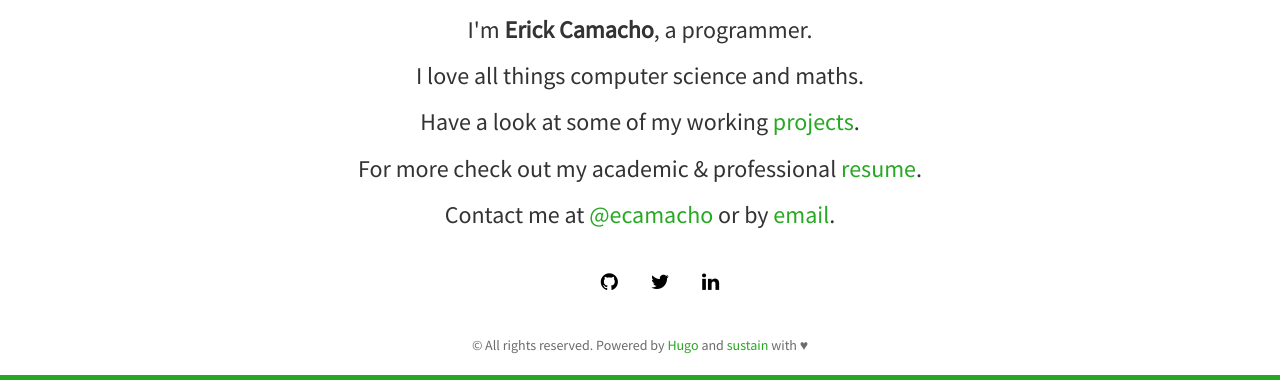
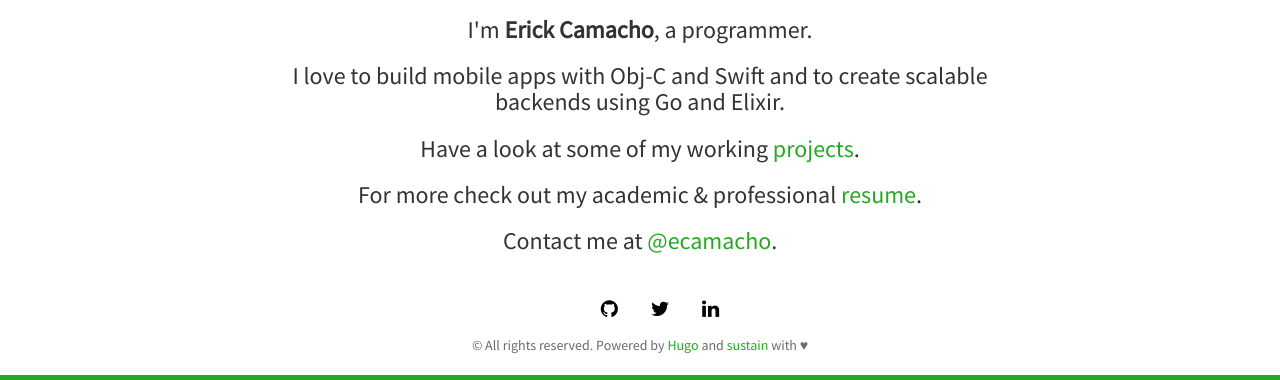
Before and after one commit to ecamacho/ecamacho.github.io, a plain HTML site: page index.html in a window 1280 px wide. Shown: the part 420-800 px from the top of the page. Drawn offline with nearby package versions, Linux system fonts and the light colour scheme.

Commit message:
rebuilding site Tue Jan  9 16:15:14 CET 2018

```diff
--- a/index.html
+++ b/index.html
@@ -11,6 +11,9 @@
     <meta name="generator" content="Hugo 0.33-DEV" />
     <link rel="stylesheet" href="https://maxcdn.bootstrapcdn.com/bootstrap/3.3.7/css/bootstrap.min.css" integrity="sha384-BVYiiSIFeK1dGmJRAkycuHAHRg32OmUcww7on3RYdg4Va+PmSTsz/K68vbdEjh4u" crossorigin="anonymous">
     <link rel="stylesheet" type="text/css" href="https://ecamacho.github.io/css/main.css" />
+
+    <link rel="stylesheet" href="//cdnjs.cloudflare.com/ajax/libs/highlight.js/9.7.0/styles/tomorrow.min.css">
+
     <link rel="stylesheet" type="text/css" href="https://maxcdn.bootstrapcdn.com/font-awesome/4.6.3/css/font-awesome.min.css" />
     <link rel="stylesheet" type="text/css" href="https://fonts.googleapis.com/css?family=Source+Sans+Pro:200,400,200bold,400old" />
 
@@ -51,10 +54,10 @@
           <img class="img-circle" src="https://ecamacho.github.io/img/profile.png" alt="Responsive image">
         </div>
         <h3>I'm <strong>Erick Camacho</strong>, a programmer.</h3>
-        <h3>I love all things computer science and maths.</h3>
+        <h3>I love to build mobile apps with Obj-C and Swift and to create scalable backends using Go and Elixir.</h3>
         <h3>Have a look at some of my working <a href="https://ecamacho.github.io/projects/"> projects</a>.</h3>
         <h3>For more check out my academic &amp; professional <a href="https://demo.nurlan.co/hugo-vitae/">resume</a>.</h3>
-        <h3>Contact me at <a href="http://twitter.com/ecamacho">@ecamacho</a> or by <a href="mailto:">email</a>.</h3>
+        <h3>Contact me at <a href="http://twitter.com/ecamacho">@ecamacho</a>.</h3>
         <div class="social">
   <ul class="social-links">
 
```
Also changed, not shown: 404.html (+3 -0 lines).
